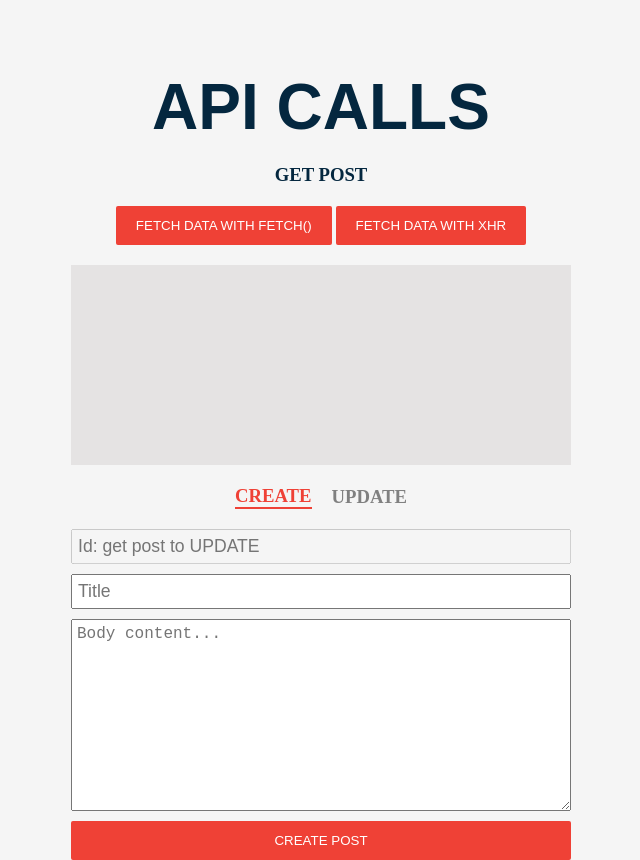
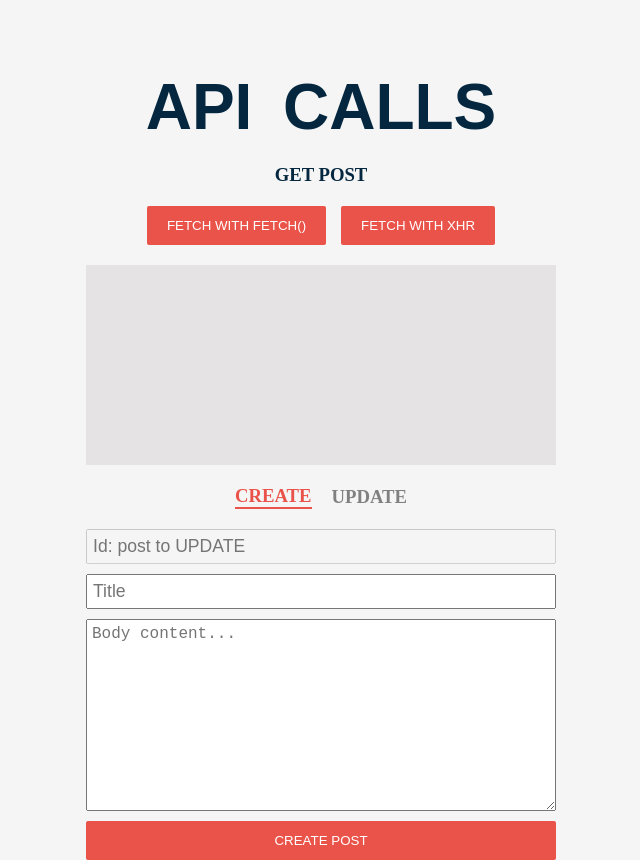
Before and after one commit to klu0926/lab10-api-calls, a plain HTML site: page index.html in a window 1280 px wide. Shown: the whole page, without its empty margins (319-959 px from the left). Drawn offline with Linux system fonts and the light colour scheme; a web font is replaced by a local one.

Commit message:
chore: fix css and button text

```diff
--- a/index.html
+++ b/index.html
@@ -20,8 +20,8 @@
       <h3>GET POST</h3>
       <!-- fetch buttons -->
       <div class="fetch-buttons">
-        <button id="btn-fetch" type="button">Fetch Data with fetch()</button>
-        <button id="btn-fetch-xhr" type="button">Fetch Data with XHR</button>
+        <button id="btn-fetch" type="button">Fetch with fetch()</button>
+        <button id="btn-fetch-xhr" type="button">Fetch with XHR</button>
       </div>
       <!-- fetch display -->
       <div class="fetch-display" id="fetch-display"></div>
@@ -34,7 +34,7 @@
         <input
           id="post-form-id"
           type="text"
-          placeholder="Id: get post to UPDATE"
+          placeholder="Id: post to UPDATE"
           disabled
         />
         <input id="post-form-title" type="text" placeholder="Title" />
--- a/style.css
+++ b/style.css
@@ -7,7 +7,7 @@
 }
 
 :root {
-  --light: #ef4136;
+  --light: #ea5349;
   --dark: #04273f;
   --background: #f5f5f5;
 }
@@ -18,8 +18,11 @@ body {
 }
 
 h1 {
+  width: 100%;
+  text-align: center;
   font-size: 4rem;
   font-family: 'Special Gothic Condensed One', sans-serif;
+  word-spacing: 0.2em;
 }
 
 .main {
@@ -27,9 +30,10 @@ h1 {
   flex-direction: column;
   justify-content: start;
   align-items: center;
-  padding-top: 50px;
+  padding: 50px 15px 15px 15px;
   margin: 20px auto;
   width: 500px;
+  max-width: 100%;
   height: 100vh;
   gap: 20px;
 }
@@ -60,6 +64,13 @@ h1 {
   word-wrap: break-word;
   overflow-wrap: break-word;
   white-space: pre-wrap;
+}
+
+.fetch-buttons {
+  display: flex;
+  justify-content: center;
+  align-items: center;
+  gap: 15px;
 }
 
 button {
@@ -122,7 +133,7 @@ form button[type='submit'] {
   cursor: pointer;
 }
 
-.method-select:hover{
+.method-select:hover {
   scale: 0.97;
 }
 
@@ -151,12 +162,12 @@ form button[type='submit'] {
 }
 
 #notification.warning {
-  background-color: rgb(237, 55, 55);
+  background-color: rgb(227, 26, 26);
 }
 
 #notification.active {
   display: flex;
-  animation: notification 0.4s ease-in-out;
+  animation: notification 0.3s ease-out;
 }
 
 @keyframes notification {
```
